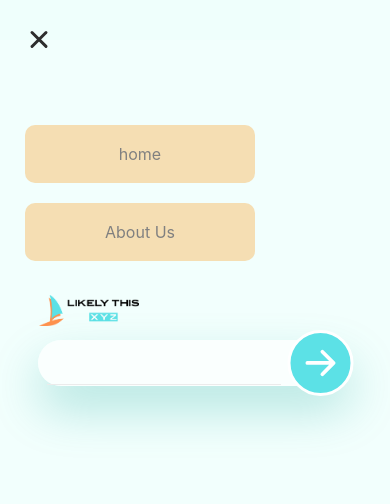
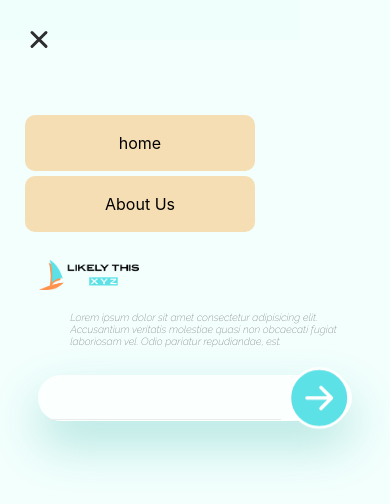
Before and after one commit to horix7/likelyThis-frontend, a React (Create React App) app: page / in a window 390 px wide. Both pictures are taken after a click on the button 40 px from the left and 43 px from the top of the page. Shown: the top 504 px of the page. Built offline with nearby package versions, Linux system fonts and the light colour scheme; what apollo-link-rest would draw is missing.

Commit message:
home update

```diff
--- a/src/App.css
+++ b/src/App.css
@@ -1,3 +1,4 @@
+@import url('https://fonts.googleapis.com/css2?family=Raleway:ital,wght@1,200&display=swap');
 .App {
   text-align: center;
 }
@@ -5,6 +6,15 @@
 .App-logo {
   height: 40vmin;
   pointer-events: none;
+}
+
+.home-message {
+  font-weight: bold;
+  font-size: x-large;
+  text-align: start;
+  width: 120%;
+  color: grey;
+  font-family: 'Raleway', sans-serif;
 }
 
 @media (prefers-reduced-motion: no-preference) {
@@ -36,3 +46,11 @@
     transform: rotate(360deg);
   }
 }
+
+@media only screen and (max-width: 600px) {
+  .home-message {
+    font-size: small;
+    font-weight: lighter;
+  }
+
+}
--- a/src/components/forms/searchFields.tsx
+++ b/src/components/forms/searchFields.tsx
@@ -98,13 +98,16 @@ window.addEventListener("keydown", (event: any) => {
                 <motion.div transition={{  type: "spring",  stiffness: 700, damping: 30}}>
                 <img src={logo} className="logo-img" alt="logo"/>
                 </motion.div>
+                <motion.div animate={{scale: 0.8, transition: {duration: 0.6}}}>
+                     <p className="home-message"> Lorem ipsum dolor sit amet consectetur adipisicing elit. Accusantium veritatis molestiae quasi non obcaecati fugiat laboriosam vel. Odio pariatur repudiandae, est.</p>
+             </motion.div>
                 </div>
                 <motion.div  whileHover={{  scale: 1.01, transition: { duration: 0.5 }}}>
                 <div className="searchBox" id="searchBox">
                     <input type="text" onChange={handleInputChange} className="searchInput"/>
                     <div className="searchAction">
                     { !state.loading ? <IconContext.Provider value={{ color: "white", className: "search-icon" }}>
-                        <motion.div onClick={() => checkMatch(search)}  whileHover={{ rotate: 360, transition: { duration: 0.2}}} animate={{ scale: 1.5,   transition: { duration: 0.4 , repeat: 1}}}>
+                        <motion.div onClick={() => checkMatch(search)}  whileHover={{ rotate: 360, transition: { duration: 0.2}}} animate={{ scale: 1.4,   transition: { duration: 1.2 , repeat: 0}}}>
                         <BsArrowRightShort />
                         </motion.div>
                     </IconContext.Provider> :  <div className="search-loading">
--- a/src/containers/home.tsx
+++ b/src/containers/home.tsx
@@ -1,7 +1,7 @@
 import React, { Fragment } from 'react';
-import '../App.css';
 import SearcField from "../components/forms/searchFields"
 import HomeNav from "../components/navigation/homeNav"
+import { motion } from "framer-motion";
 
 export default function Home(props: any) {
   return (
@@ -9,6 +9,7 @@ export default function Home(props: any) {
       <HomeNav />
       <header className="App-header">
         <SearcField updateGlobal={{...props}} />
+
       </header>
       </Fragment>
   );
--- a/src/motions/drawer/MenuItem.tsx
+++ b/src/motions/drawer/MenuItem.tsx
@@ -25,22 +25,25 @@ export const MenuItem = (object: any) => {
   const style = { border: `2px solid ${colors[i]}` };
   return (
     <>
-    <motion.li
+    <motion.div
       variants={variants}
       whileHover={{ scale: 1.1 }}
       whileTap={{ scale: 0.95 }}
       onClick={() => window.location.reload()}
+      style={{backgroundColor: "wheat", cursor: "pointer", borderRadius: "10px", marginTop: "-10px", marginBottom:"5px",textAlign: "center", padding: "2px"}}
     >
       <p>home </p>
-    </motion.li>
-     <motion.li
+    </motion.div>
+     <motion.div
      variants={variants}
      whileHover={{ scale: 1.1 }}
      whileTap={{ scale: 0.95 }}
      onClick={() => window.location.reload()}
+     style={{backgroundColor: "wheat", cursor: "pointer", borderRadius: "10px", textAlign: "center", padding: "2px"}}
+
    >
      <p>About Us </p>
-   </motion.li>
+   </motion.div>
    </>
   );
 };
--- a/src/motions/drawer/drawer.tsx
+++ b/src/motions/drawer/drawer.tsx
@@ -33,7 +33,7 @@ export const Menu = () => {
 
   return (
     <div className="body">
-
+    <motion.div>
     <motion.nav
       initial={false}
       animate={isOpen ? "open" : "closed"}
@@ -44,6 +44,8 @@ export const Menu = () => {
       <Navigation />
       <MenuToggle toggle={() => toggleOpen()} />
     </motion.nav>
+    </motion.div>
+
     </div>
 
   );
```
